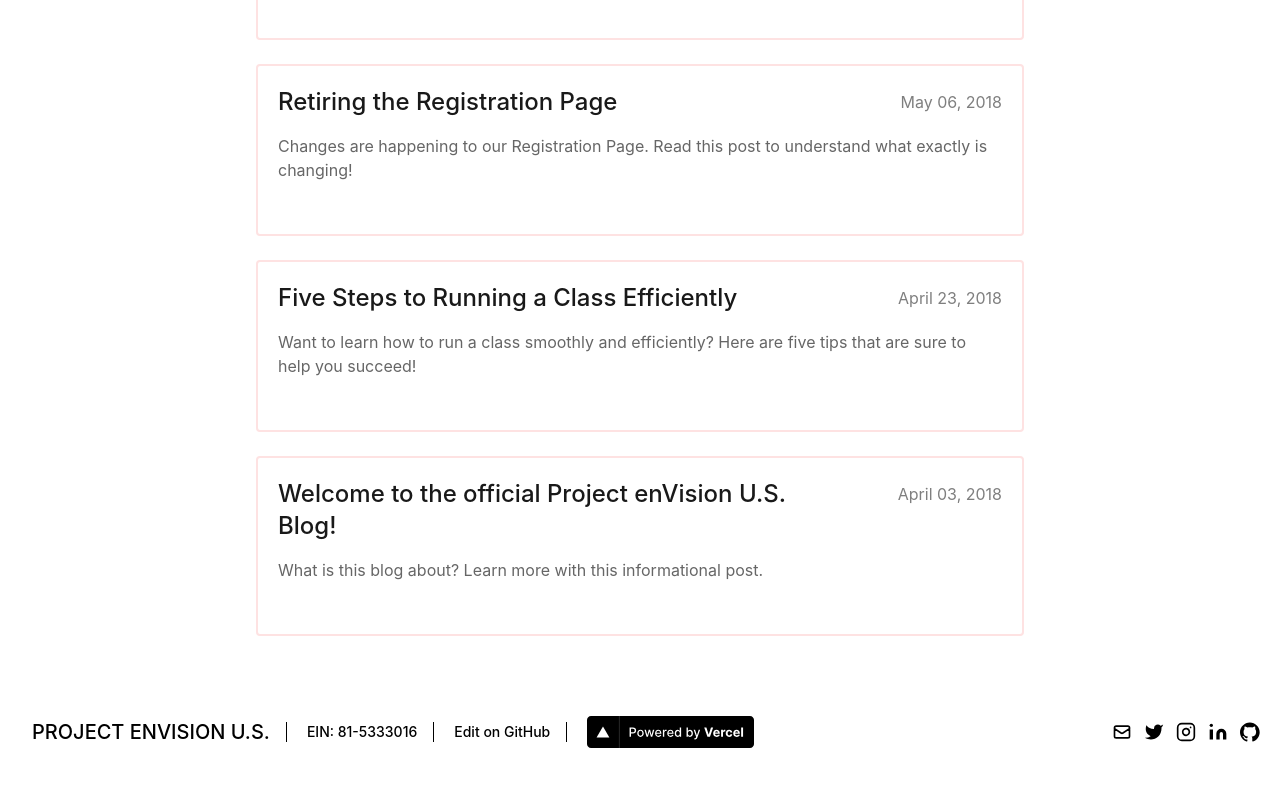
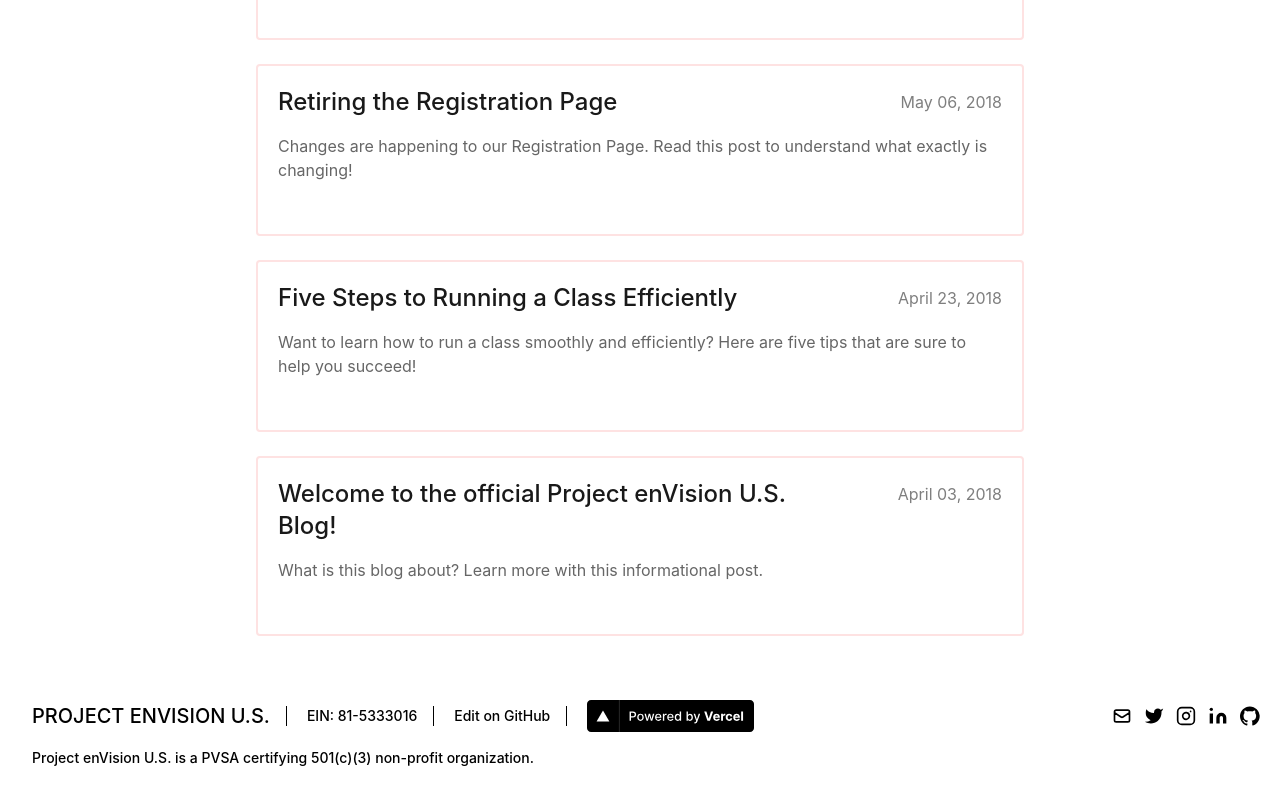
Before and after one commit to envisionnew/envisionnew.org, a Next.js app: page /blog in a window 1280 px wide. Shown: the part 1572-2372 px from the top of the page. Built offline with nearby package versions, Linux system fonts and the light colour scheme; what @tailwindcss/typography would draw is missing.

Commit message:
[:lipstick:] add PVSA footer

```diff
--- a/components/Footer.js
+++ b/components/Footer.js
@@ -3,7 +3,7 @@ import styled from 'styled-components';
 export default function Footer({ link }) {
   return (
     <footer className="text-black body-font">
-      <div className="container flex flex-col items-center px-5 py-8 mx-auto sm:flex-row">
+      <div className="container flex flex-col items-center px-5 py-4 mx-auto sm:flex-row">
         <a
           className="flex items-center justify-center font-medium title-font md:justify-start"
           href="/"
@@ -129,6 +129,17 @@ export default function Footer({ link }) {
           </a>
         </span>
       </div>
+      <div className="container flex flex-col items-center px-4 pb-8 mx-auto md:px-5 sm:flex-row">
+        <a
+          className="flex items-center justify-center font-medium text-center md:justify-start"
+          href="/"
+        >
+          <span className="text-sm font-medium md:ml-3">
+            Project enVision U.S. is a PVSA certifying 501(c)(3) non-profit
+            organization.
+          </span>
+        </a>
+      </div>
     </footer>
   );
 }
```
